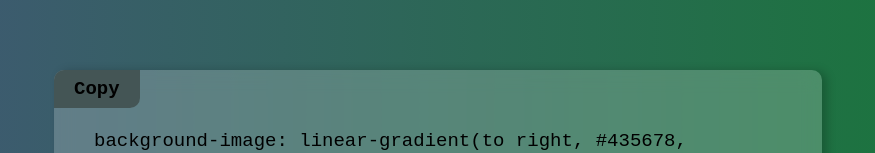
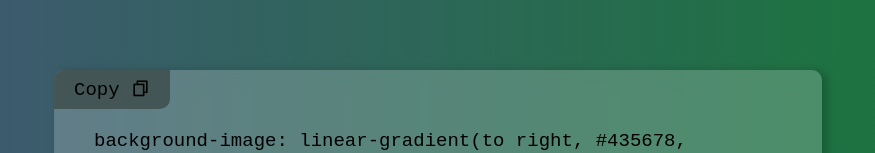
Before and after one commit to vishalpsj/CSS-Gradient, a plain HTML site: page index.html in a window 1280 px wide. Both pictures are taken after a click on the element "Copy". Shown: the part 454-607 px from the top of the page, without its empty margins (202-1077 px from the left). Drawn offline with nearby package versions, Linux system fonts and the light colour scheme.

Commit message:
second commit

```diff
--- a/index.html
+++ b/index.html
@@ -1,14 +1,18 @@
 <!DOCTYPE html>
 <html lang="en">
+
 <head>
     <meta charset="UTF-8">
     <meta name="viewport" content="width=device-width, initial-scale=1.0">
-    <meta name="description" content="Easy CSS random color gradient maker, css code for linear-gradient background-image">
+    <meta name="description"
+        content="Easy CSS random color gradient maker, css code for linear-gradient background-image">
     <title>CSS Gradient</title>
     <link rel="shortcut icon" href="./asset/favicon.ico" type="image/x-icon">
     <link rel="stylesheet" href="./style/style.css">
     <link rel="stylesheet" href="./style/responsive.css">
+    <link href="https://cdn.jsdelivr.net/npm/remixicon@4.5.0/fonts/remixicon.css" rel="stylesheet" />
 </head>
+
 <body>
     <div class="heading">
         <h1>CSS Gradient</h1>
@@ -32,10 +36,11 @@
                 <div class="gradientCode">
                     <p id="copyThis">background-image: linear-gradient(to right, #435678, #167836);</p>
                 </div>
-                <p id="copyBtn">Copy</p><i class="ri-file-copy-line"></i>
+                <p id="copyBtn">Copy <i class="ri-file-copy-line"></i></p>
             </div>
         </div>
     </div>
     <script src="./script.js"></script>
 </body>
+
 </html>
--- a/script.js
+++ b/script.js
@@ -49,8 +49,8 @@ btn1.addEventListener('click', handleBtn1)
 btn2.addEventListener('click', handleBtn2)
 copyBtn.addEventListener('click', () => {
     navigator.clipboard.writeText(copyThis.innerText)
-    copyBtn.innerText = "Copied"
+    copyBtn.innerHTML = '<p>Copied</p><i class="ri-file-copy-fill"></i>'
     setTimeout(() => {
-        copyBtn.innerText = "Copy"
+        copyBtn.innerHTML = `<p>Copy <i class="ri-file-copy-line"></i></p>`
     }, 1000)
 })
--- a/style/style.css
+++ b/style/style.css
@@ -137,7 +137,6 @@ select{
 #copyBtn{
     background-color: #455;
     backdrop-filter: blur(15px);
-    font-weight: 900;
     position: absolute;
     padding: .8rem 2rem;
     left: 0;
@@ -147,6 +146,8 @@ select{
    overflow: hidden;
    cursor: pointer;
    -webkit-tap-highlight-color: transparent;
+   display: flex;
+   gap: 1rem;
 }
 
 #copyBtn:hover{
```
